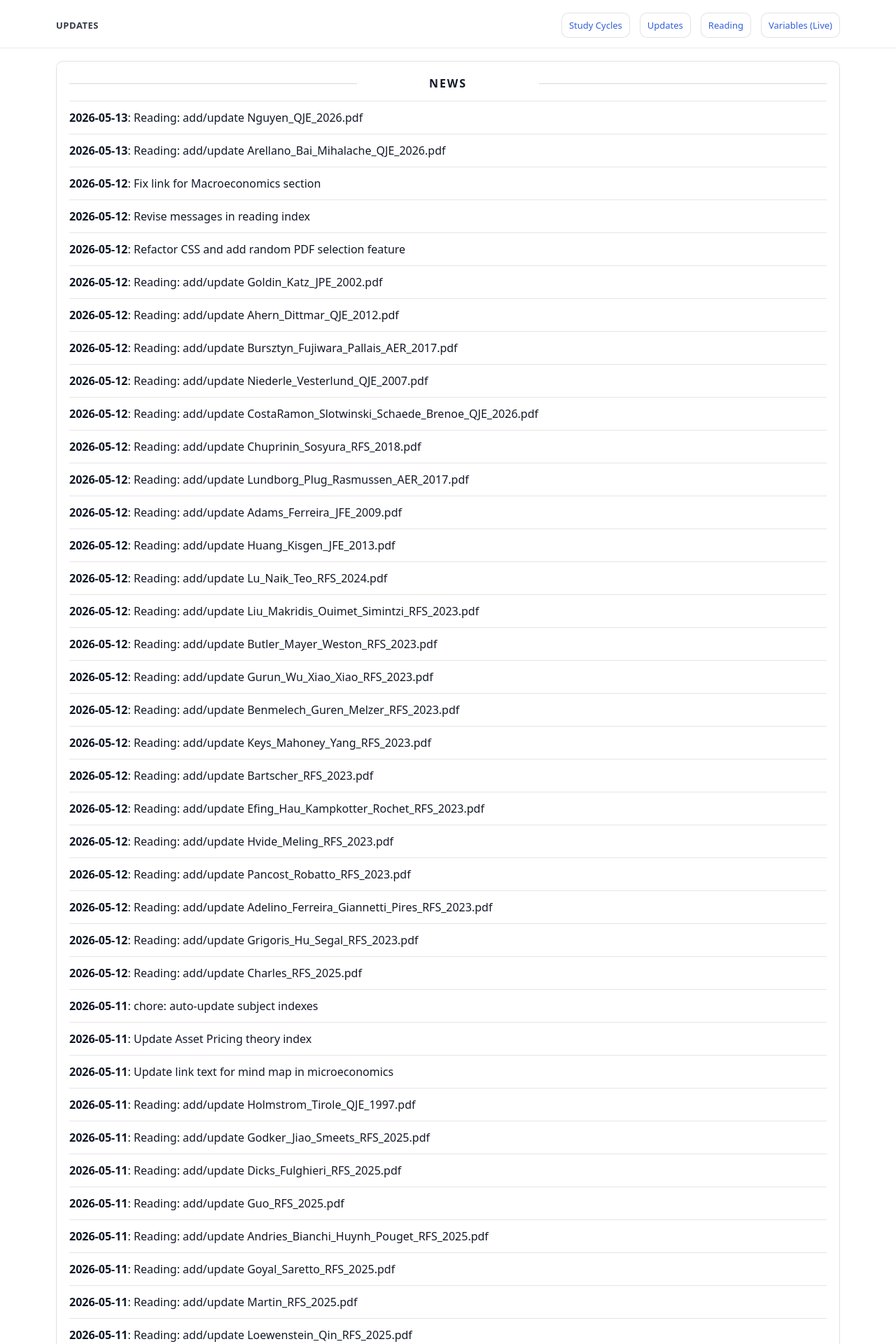
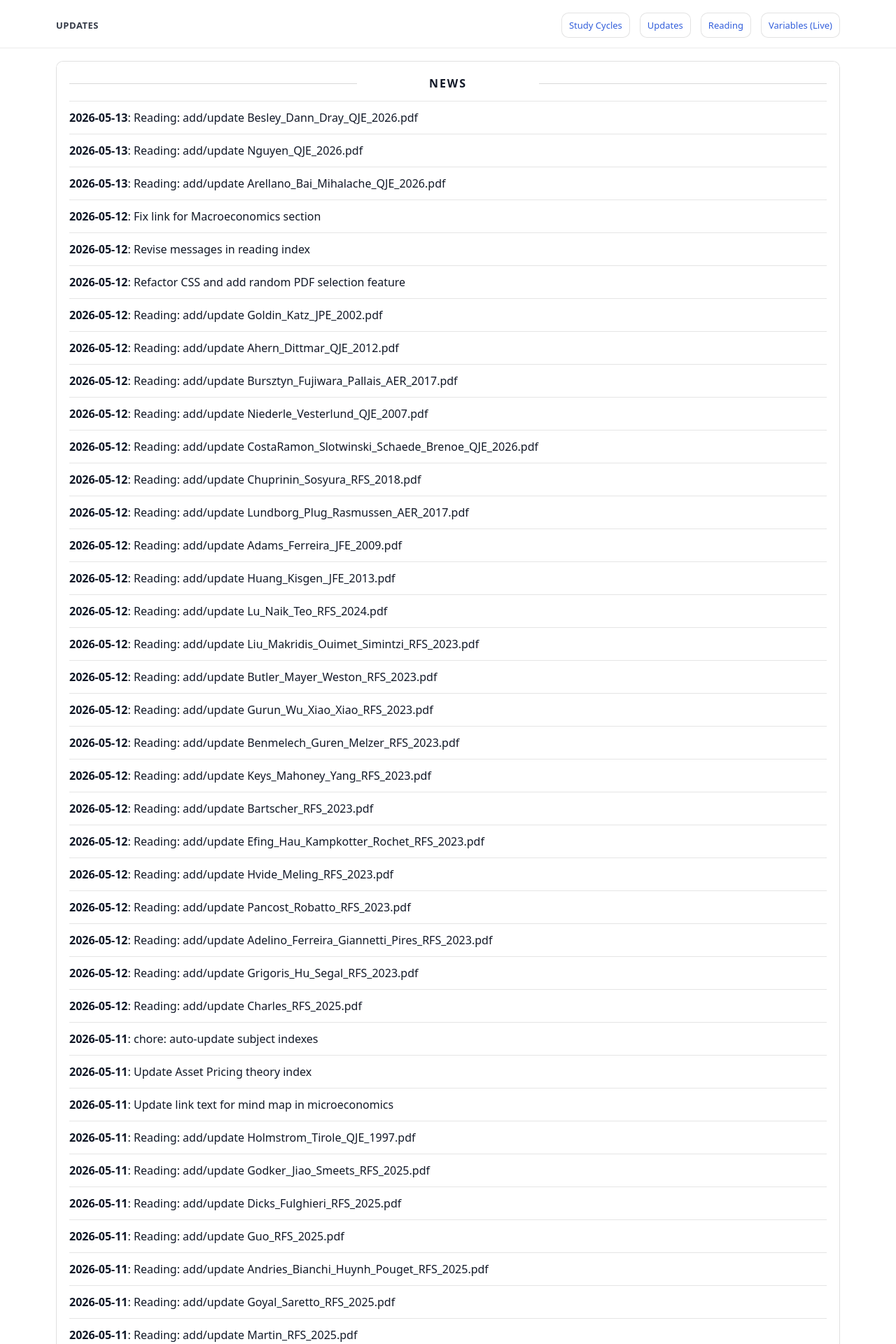
Before and after one commit to yaxinzn/study-archive, a Jekyll site: the page built from updates/index.md, in a window 1280 px wide. Shown: the top 1920 px of the page at 70% size. Built offline with Jekyll 4.4.1, drawn with Linux system fonts in a browser that asks for light colours; some of the changed text lies outside the part shown.

Commit message:
chore: update NEWS feed

```diff
--- a/_data/news.yml
+++ b/_data/news.yml
@@ -1,4 +1,7 @@
 # Auto-generated update history (sorted newest -> oldest). Do not edit manually.
+- ts: "1778618520"
+  date: "2026-05-13"
+  title: "Reading: add/update Besley_Dann_Dray_QJE_2026.pdf"
 - ts: "1778617206"
   date: "2026-05-13"
   title: "Reading: add/update Nguyen_QJE_2026.pdf"
```
